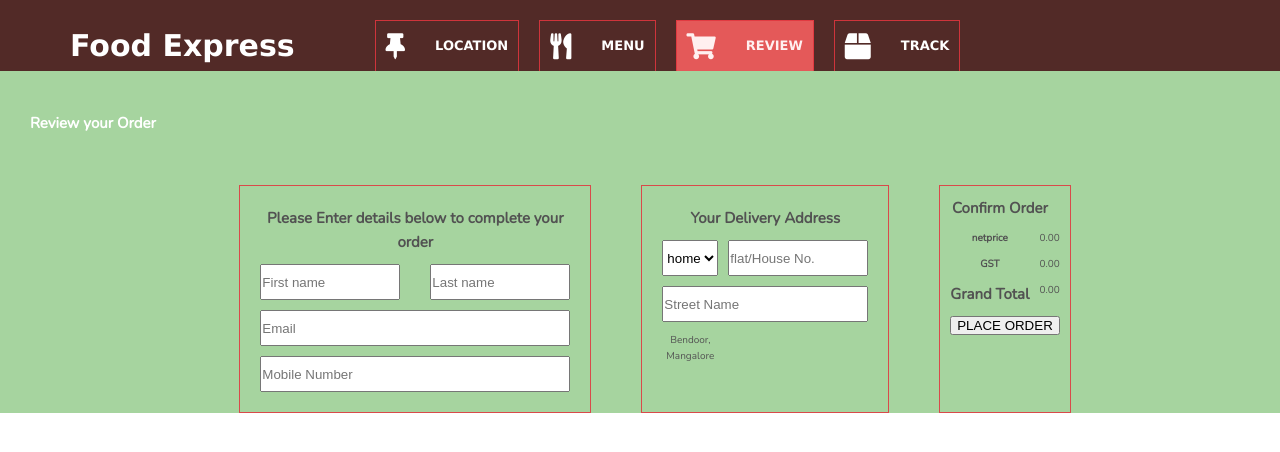
After one commit to afhm/food-app, a PHP site: page /review.php in a window 1280 px wide. The commit adds this page. Shown: the top 452 px of the page. Run offline with PHP 8.4, Linux system fonts and the light colour scheme; some libraries are stand-ins or nearby versions.

Commit message:
added review gui

```diff
--- a/app/index.php
+++ b/app/index.php
@@ -31,7 +31,7 @@
         </div>
       </a>
 
-      <a href="orders.php">
+      <a href="review.php">
         <div class="navbar__review navbar--btn">
           <i class="fas fa-shopping-cart fa-2x"></i>
           Review
--- a/app/menu.php
+++ b/app/menu.php
@@ -35,7 +35,7 @@
                 </div>
             </a>
 
-      <a href="orders.php">
+            <a href="review.php">
                 <div class="navbar__review navbar--btn">
                     <i class="fas fa-shopping-cart fa-2x"></i>
                     Review
@@ -52,6 +52,7 @@
         </div>
 
     </nav>
+
     <header class="header_menu">
         <div class="header_menu__categories">
             <div class="selectcat cat">Select a Category Here</div>
--- /dev/null
+++ b/app/review.php
@@ -0,0 +1,100 @@
+<!DOCTYPE html>
+
+<html>
+
+<head>
+    <meta charset="utf-8">
+    <meta http-equiv="X-UA-Compatible" content="IE=edge">
+    <title>Food Express</title>
+    <meta name="description" content="">
+    <meta name="viewport" content="width=device-width, initial-scale=1">
+    <link href="https://fonts.googleapis.com/css?family=Josefin+Sans:300,400,400i|Nunito:300,300i" rel="stylesheet">
+    <link rel="stylesheet" href="https://use.fontawesome.com/releases/v5.2.0/css/all.css" integrity="sha384-hWVjflwFxL6sNzntih27bfxkr27PmbbK/iSvJ+a4+0owXq79v+lsFkW54bOGbiDQ"
+        crossorigin="anonymous">
+    <link rel="stylesheet" href="styles/styles.css">
+</head>
+
+<body class="container3">
+<nav class="navbar">
+        <div class="navbar__navtitle">Food Express</div>
+
+        <div class="navbar__rightnav">
+
+            <a href="index.php">
+                <div class="navbar__location navbar--btn">
+                    <i class="fas fa-thumbtack fa-2x"></i>
+                    Location
+                </div>
+            </a>
+
+            <a href="menu.php">
+                <div class="navbar__menu navbar--btn">
+                    <i class="fas fa-utensils fa-2x"></i>
+                    Menu
+                </div>
+            </a>
+
+            <a href="review.php">
+                <div class="navbar__review navbar--active navbar--btn">
+                    <i class="fas fa-shopping-cart fa-2x"></i>
+                    Review
+                </div>
+            </a>
+
+            <a href="track.php">
+                <div class="navbar__track navbar--btn">
+                    <i class="fas fa-box fa-2x"></i>
+                    Track
+                </div>
+            </a>
+
+        </div>
+
+    </nav>
+
+    <section class="revieworder">
+        <h1>Review your Order</h1>
+        <div class="orderdetails">
+            <div class="userdetails">
+                <h1 class="userdetails__h1">Please Enter details below to complete your order</h1>
+                <input type="text" class="userdetails__firstname t" placeholder="First name">
+                <input type="text" class="userdetails__lastname t" placeholder="Last name">
+                <input type="text" class="userdetails__email t" placeholder="Email">
+                <input type="text" class="userdetails__mobilenumber t" placeholder="Mobile Number">
+            </div>
+            <div class="useraddresss">
+                <h1 class="useraddresss__h1">Your Delivery Address</h1>
+                <select name="" id="">
+                    <option value="">home</option>
+                    <option value="">home</option>
+                </select>
+                <input type="text" class="useraddresss__house t" placeholder="flat/House No.">
+                <input type="text" class="useraddresss__street t" placeholder="Street Name">
+                <p>Bendoor, Mangalore</p>
+            </div>
+            <div class="placeorder">
+                <h1 class="placeorder__h1">Confirm Order</h1>
+                <h4 class="placeorder__h4">netprice
+                </h4>
+                <div class="placeorder__amount">0.00</div>
+
+                <h4>GST
+                </h4>
+                <div class="placeorder__amount">0.00</div>
+
+                <h2>Grand Total
+                </h2>
+                <div class="placeorder__amount">0.00</div>
+
+
+
+                <button class="placeorder__btn">PLACE ORDER</button>
+            </div>
+        </div>
+    </section>
+    <footer class="footer">footer</footer>
+
+    <script src=""></script>
+</body>
+
+</html>
--- a/app/styles/scss/main.scss
+++ b/app/styles/scss/main.scss
@@ -14,6 +14,7 @@
 @import 'components/header';
 @import 'components/steps';
 @import 'components/menu';
+@import 'components/order';
 
 
 
--- a/app/styles/styles.css
+++ b/app/styles/styles.css
@@ -345,3 +345,82 @@ a:link,
 
 .add:active {
   background-color: rgba(133, 1, 7, 0.87); }
+
+.revieworder {
+  background-color: #a6d49f;
+  grid-column: center-start / center-end;
+  padding-left: 3rem;
+  padding-top: 4rem; }
+
+.orderdetails {
+  display: grid;
+  grid-template-columns: repeat(3, max-content);
+  grid-column-gap: 5rem;
+  padding-top: 5rem;
+  color: #525252;
+  justify-content: center; }
+
+.userdetails {
+  display: grid;
+  grid-template-columns: min-content min-content min-content;
+  grid-template-rows: repeat(4, max-content);
+  border: 1px solid rgba(226, 55, 63, 0.87);
+  justify-items: center;
+  text-align: center;
+  padding: 2rem;
+  grid-column-gap: 3rem;
+  grid-row-gap: 1rem; }
+  .userdetails__h1 {
+    grid-column: 1 /span 3; }
+  .userdetails__firstname {
+    width: 14rem;
+    grid-column: 1 /2; }
+  .userdetails__lastname {
+    width: 14rem;
+    grid-column: 2 /4; }
+  .userdetails__email {
+    grid-column: 1 /4;
+    width: 100%; }
+  .userdetails__mobilenumber {
+    grid-column: 1 /4;
+    width: 100%; }
+
+.t {
+  height: 3.6rem; }
+
+.useraddresss {
+  display: grid;
+  grid-template-columns: min-content min-content min-content;
+  grid-template-rows: repeat(3, max-content);
+  border: 1px solid rgba(226, 55, 63, 0.87);
+  justify-items: center;
+  text-align: center;
+  padding: 2rem;
+  grid-column-gap: 1rem;
+  grid-row-gap: 1rem; }
+  .useraddresss__h1 {
+    grid-column: 1 /span 3; }
+  .useraddresss__house {
+    width: 14rem;
+    grid-column: 2 /4; }
+  .useraddresss__street {
+    grid-column: 1 /4;
+    width: 100%; }
+
+.placeorder {
+  display: grid;
+  grid-template-rows: repeat(5, min-content);
+  grid-template-columns: repeat(2, max-content);
+  border: 1px solid rgba(226, 55, 63, 0.87);
+  text-align: center;
+  padding: 1rem;
+  grid-column-gap: 1rem;
+  grid-row-gap: 1rem; }
+  .placeorder__h1 {
+    grid-column: 1 /span 3; }
+  .placeorder__h4 {
+    grid-column: 1 /2; }
+  .placeorder__amount {
+    grid-column: 2 /span 3; }
+  .placeorder__btn {
+    grid-column: 1 /span 4; }
```
Also changed, not shown: app/styles/scss/components/_order.scss (added, +106 -0 lines). Lines whose indentation alone changed are shown as unchanged.
